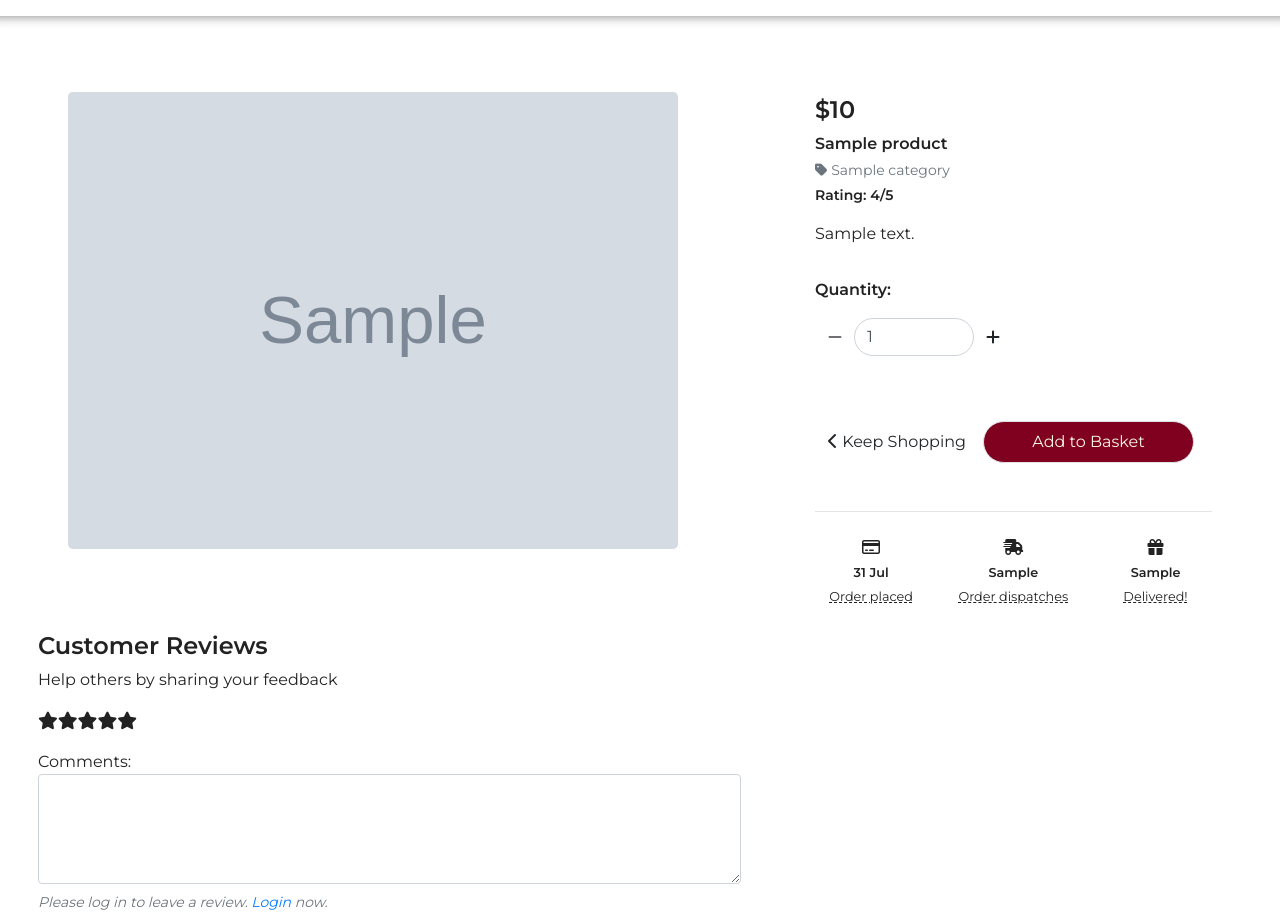
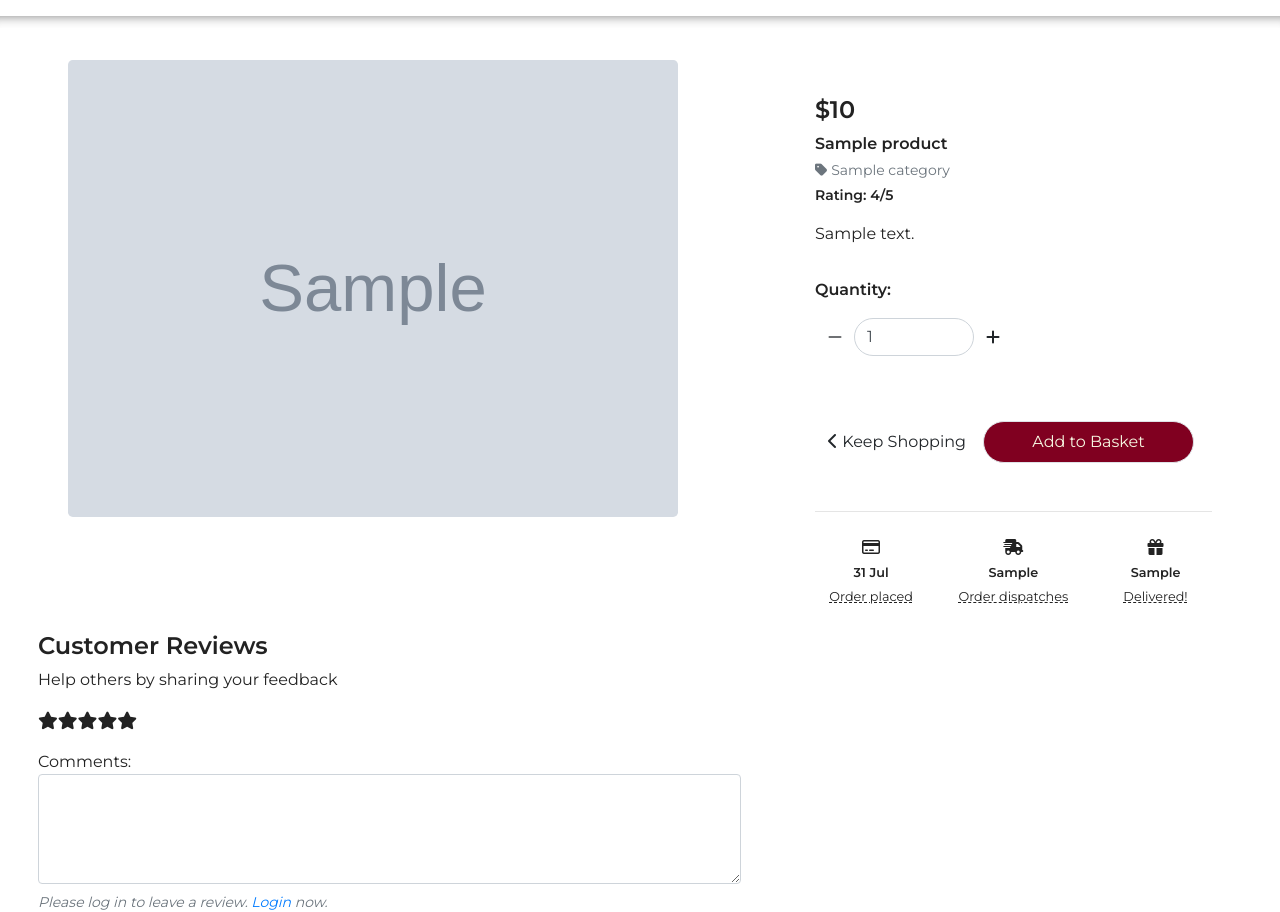
Before and after one commit to e-kai00/gungnir-shop, a Django app: template products/templates/products/product_detail.html in a window 1280 px wide. Shown: the part 89-1001 px from the top of the page. Run offline with Django 3.2, Linux system fonts and the light colour scheme; the template is opened without the code that fills it: most values are stand-ins (such as "Sample title", 1, 10 or a date in 2020); grey boxes marked "Sample" are stand-in pictures; some libraries are stand-ins or nearby versions; some web fonts are replaced.

Commit message:
Tidy-ups

```diff
--- a/products/templates/products/product_detail.html
+++ b/products/templates/products/product_detail.html
@@ -11,7 +11,22 @@
     <div class="row justify-content-around">
         <!-- image -->
         <div class="col-12 col-md-6 col-lg-6">
-            <div class="image-container my-5">
+
+            <!-- admin -->
+            {% if request.user.is_superuser %}
+            <div class="row mt-3">
+                <div class="col">
+                    <p>Admin:
+                        <small class="ml-3">
+                            <a href="{% url 'edit_product' product.id %}">Edit</a> |
+                            <a class="text-danger" href="{% url 'delete_product' product.id %}">Delete</a>
+                        </small>
+                    </p>
+                </div>
+            </div>
+            {% endif %}
+
+            <div class="image-container my-3">
                 {% if product.image %}
                 <a href="{{ product.image.url }}" target="_blank">
                     <img class="card-img-top img-fluid rounded-lg" src="{{ product.image.url }}"
@@ -44,13 +59,6 @@
                 {% endif %}
 
                 <p class="mt-3">{{ product.description }}</p>
-
-                {% if request.user.is_superuser %}
-                <small class="ml-3">
-                    <a href="{% url 'edit_product' product.id %}">Edit</a> |
-                    <a class="text-danger" href="{% url 'delete_product' product.id %}">Delete</a>
-                </small>
-                {% endif %}
 
                 <!-- add to basket -->
                 <form class="form" action="{% url 'add_to_basket' product.id %}" method="POST">
@@ -103,7 +111,6 @@
                <!-- delivery info -->
             <div class="row text-center mt-4 mb-4">
                 <div class="col-4">
-                <span></span>
                     <span class="mb-3"><i class="far fa-credit-card"></i></span><br>
                     <span class="delivery-date">{% now "d M" %}</span><br>
                     <span class="delivery-text">Order placed</span>
```
Also changed, not shown: home/templates/home/index.html (+2 -19 lines). Lines whose indentation alone changed are shown as unchanged.
